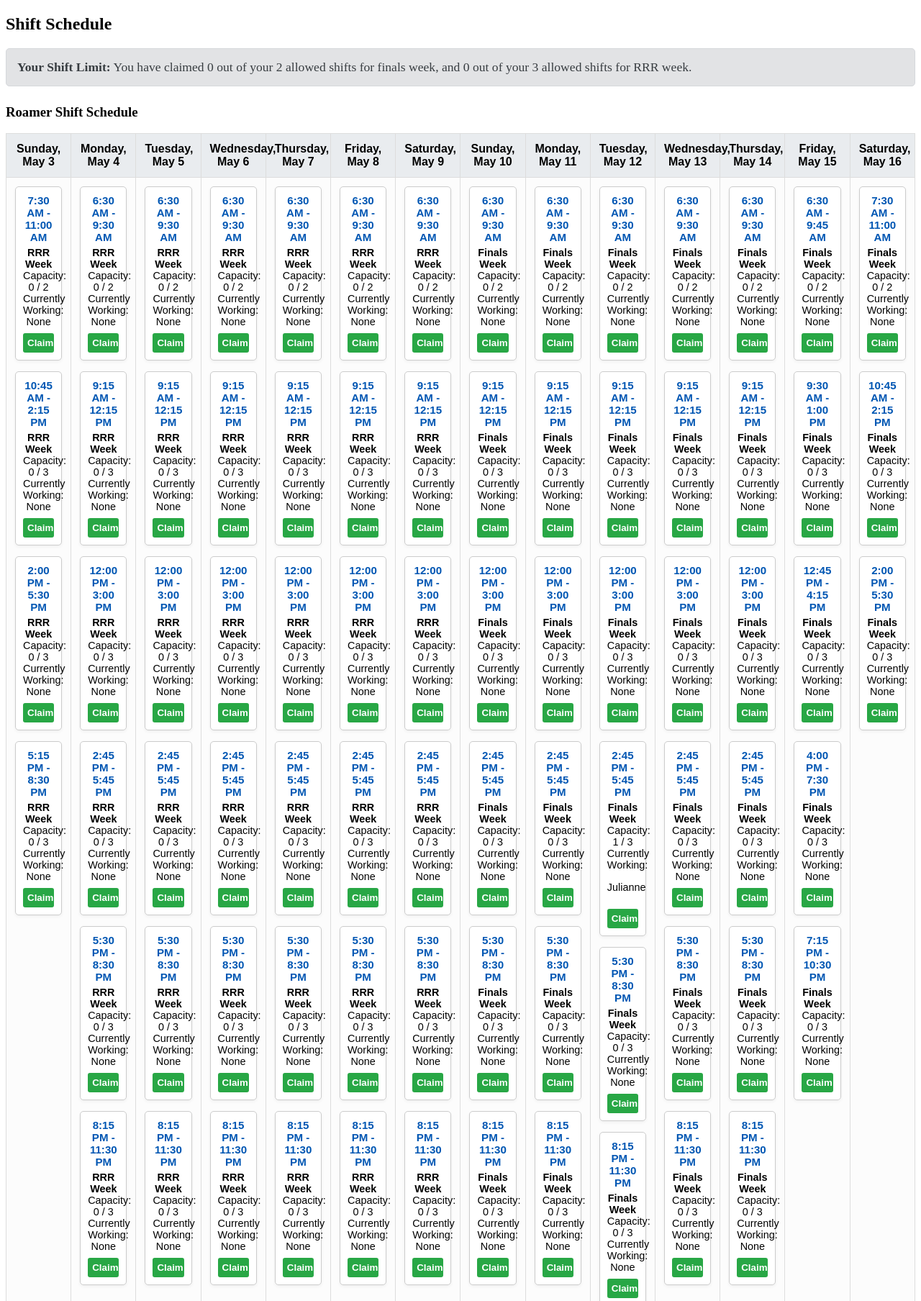
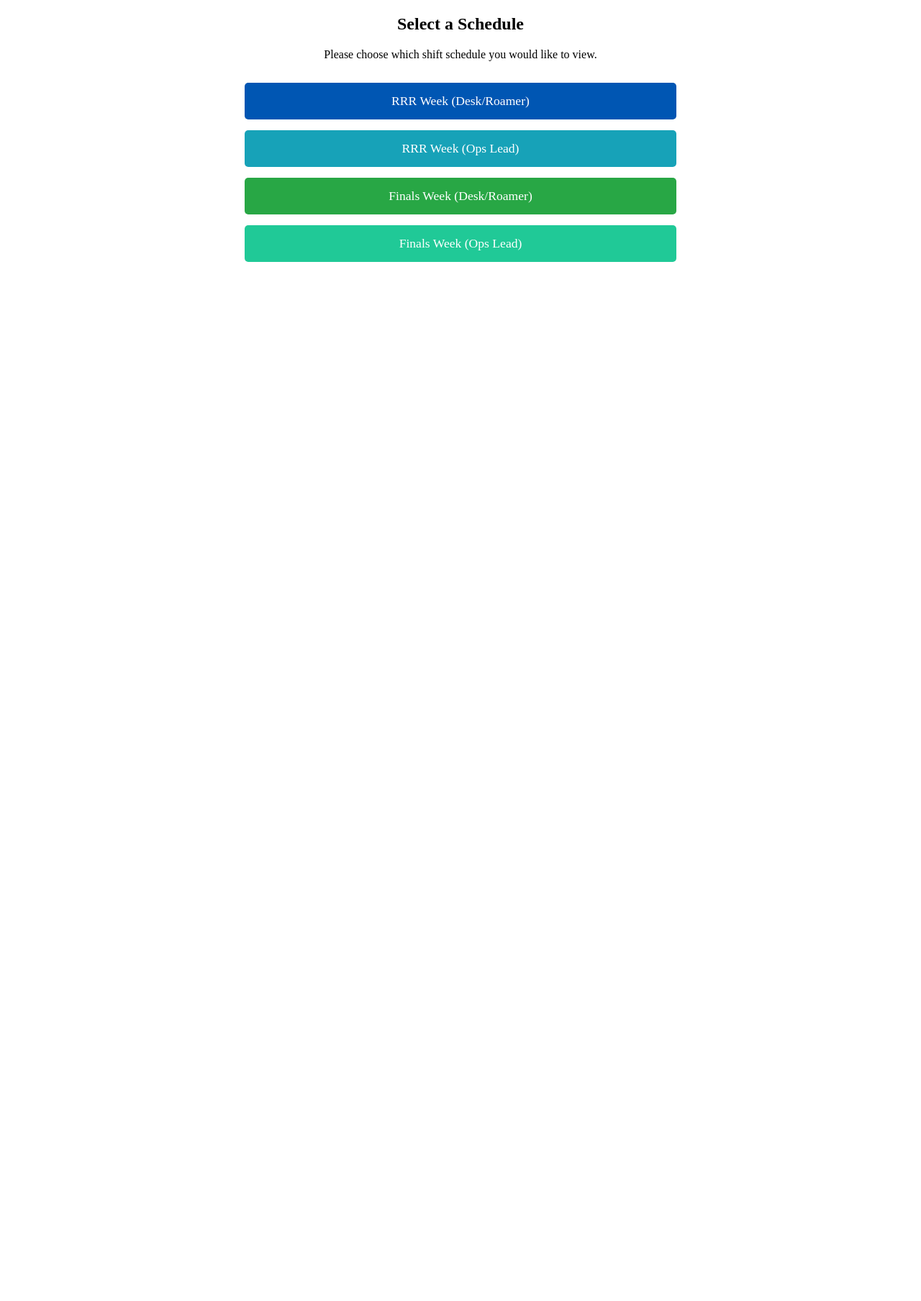
Before and after one commit to Careful-Zebra/shift_manager, a Django app: page / in a window 1280 px wide. Shown: the part 145-1953 px from the top of the page at 72% size. After the commit the page ends 509 px from the top, so only its background shows below. Run offline with Django 5.2, Linux system fonts and the light colour scheme; a user stored in the database is signed in; data comes from the database, SQL or seed files in the repository; both versions use the stored data as it was after the commit.

Commit message:
I think it's ready!

```diff
--- a/shift_manager/settings.py
+++ b/shift_manager/settings.py
@@ -114,7 +114,7 @@ USE_I18N = True
 USE_TZ = True
 
 #where to redirect users after login
-LOGIN_REDIRECT_URL = 'dashboard'
+LOGIN_REDIRECT_URL = 'home'
 
 #Where to redirect users if they aren't logged in
 LOGIN_URL = 'login'
--- a/shifts/management/commands/import_staff.py
+++ b/shifts/management/commands/import_staff.py
@@ -33,6 +33,7 @@ class Command(BaseCommand):
                         last_name=last_name,
                         boa_level=level
                     )
+                    print(f"Created user: {username} with BOA level {level} and last name {last_name}")
                     # Set a random password they will change later
                     user.set_password(last_name)
                     user.save()
--- a/shifts/templates/shifts/dashboard.html
+++ b/shifts/templates/shifts/dashboard.html
@@ -46,13 +46,19 @@
         }
     </style>
 
-    <h2>Shift Schedule</h2>
+    <div style="display: flex; justify-content: space-between; align-items: center; margin-bottom: 20px;">
+        <h2>{{ page_title }}</h2>
+        <a href="{% url 'home' %}" style="padding: 8px 15px; background-color: #6c757d; color: white; text-decoration: none; border-radius: 4px;">&larr; Back to Menu</a>
+    </div>
 
     <div style="background-color: #e2e3e5; border: 1px solid #d6d8db; padding: 15px; border-radius: 5px; margin-bottom: 25px; font-size: 1.1em; color: #383d41;">
         <strong>Your Shift Limit:</strong> You have claimed {{ user_finals_count }} out of your {{ max_shifts_finals }} allowed shifts for finals week, and {{ user_rrr_count }} out of your {{ max_shifts_rrr }} allowed shifts for RRR week.
 
-        {% if user_shift_count >= max_shifts %}
-            <span style="color: #dc3545; font-weight: bold; margin-left: 10px;">(Max shifts reached)</span>
+        {% if user_finals_count >= max_shifts_finals %}
+            <span style="color: #dc3545; font-weight: bold; margin-left: 10px;">(Max finals week shifts reached)</span>
+        {% endif %}
+        {% if user_rrr_count >= max_shifts_rrr %}
+            <span style="color: #dc3545; font-weight: bold; margin-left: 10px;">(Max RRR week shifts reached)</span>
         {% endif %}
     </div>
 
--- /dev/null
+++ b/shifts/templates/shifts/home.html
@@ -0,0 +1,24 @@
+{% extends 'shifts/base.html' %}
+
+{% block content %}
+<div style="max-width: 600px; margin: 0 auto; text-align: center;">
+    <h2>Select a Schedule</h2>
+    <p>Please choose which shift schedule you would like to view.</p>
+
+    <div style="display: flex; flex-direction: column; gap: 15px; margin-top: 30px;">
+        <a href="{% url 'schedule_view' 'rrr' 'desk_roamer' %}" class="btn" style="background-color: #0056b3; color: white; padding: 15px; text-decoration: none; font-size: 1.1em; border-radius: 5px;">
+            RRR Week (Desk/Roamer)
+        </a>
+        <a href="{% url 'schedule_view' 'rrr' 'ops_lead' %}" class="btn" style="background-color: #17a2b8; color: white; padding: 15px; text-decoration: none; font-size: 1.1em; border-radius: 5px;">
+            RRR Week (Ops Lead)
+        </a>
+
+        <a href="{% url 'schedule_view' 'finals' 'desk_roamer' %}" class="btn" style="background-color: #28a745; color: white; padding: 15px; text-decoration: none; font-size: 1.1em; border-radius: 5px;">
+            Finals Week (Desk/Roamer)
+        </a>
+        <a href="{% url 'schedule_view' 'finals' 'ops_lead' %}" class="btn" style="background-color: #20c997; color: white; padding: 15px; text-decoration: none; font-size: 1.1em; border-radius: 5px;">
+            Finals Week (Ops Lead)
+        </a>
+    </div>
+</div>
+{% endblock %}
--- a/shifts/urls.py
+++ b/shifts/urls.py
@@ -2,8 +2,10 @@ from django.urls import path
 from . import views
 
 urlpatterns = [
-    #main dashboard page
-    path('', views.dashboard, name='dashboard'),
+    #landing page w/ 4 links
+    path('', views.home, name='home'),
+
+    path('schedule/<str:week_type>/<str:role_type>/', views.schedule_view, name='schedule_view'),
 
     #the url that the claim button triggers
     path('claim/<int:shift_id>/', views.claim_shift, name='claim_shift'),
--- a/shifts/views.py
+++ b/shifts/views.py
@@ -4,20 +4,92 @@ from django.db import transaction
 from django.http import HttpResponse
 from collections import defaultdict
 from .models import Shift, Signup, User
+from django.utils import timezone
 import datetime
 
 # Create your views here.
+
+@login_required
+def home(request):
+    #renders page w/ links to 4 schedules (finals ops, finals non-ops, rrr ops, rrr non-ops)
+    return render(request, 'shifts/home.html')
+
+@login_required
+def schedule_view(request, week_type, role_type):
+    #start w/ all shifts sorted
+    shifts = Shift.objects.all().order_by('start_time')
+    target_datetime = datetime.datetime(2026, 5, 10)
+
+    #filter by week type
+    if week_type == 'rrr':
+        shifts = shifts.filter(start_time__lt=target_datetime)
+        page_title = "RRR Week Schedule"
+    elif week_type == 'finals':
+        shifts = shifts.filter(start_time__gte=target_datetime)
+        page_title = "Finals Week Schedule"
+    else:
+        return HttpResponse("Invalid week type.", status=400)
+
+    #filter by role type
+    if role_type == 'desk_roamer':
+        shifts = shifts.exclude(shift_type='OPS_LEAD')
+        page_title += " (Desk & Roamer)"
+    elif role_type == 'ops_lead':
+        shifts = shifts.filter(shift_type='OPS_LEAD')
+        page_title += " (Ops Lead)"
+    else:
+        return HttpResponse("Invalid role type.", status=400)
+
+    user_shifts = Signup.objects.filter(user=request.user).values_list('shift_id', flat=True)
+    user_shift_count = len(user_shifts)
+
+    max_shifts = 3 if request.user.boa_level in [1, 2] else 2
+    max_shifts_finals = 2
+    max_shifts_rrr = 3
+
+    # Calculate user's specific counts
+    user_finals_count = Signup.objects.filter(user=request.user, shift__start_time__gte=target_datetime).count()
+    user_rrr_count = Signup.objects.filter(user=request.user, shift__start_time__lt=target_datetime).count()
+
+    dates = sorted(list(set(shift.start_time.date() for shift in shifts)))
+
+    temp_schedule = defaultdict(lambda: defaultdict(list))
+    for shift in shifts:
+        s_type = shift.get_shift_type_display()
+        date = shift.start_time.date()
+        temp_schedule[s_type][date].append(shift)
+
+    schedule = {}
+    for s_type, dates_dict in temp_schedule.items():
+        schedule[s_type] = []
+        for date in dates:
+            schedule[s_type].append(dates_dict.get(date, []))
+
+    return render(request, 'shifts/dashboard.html', {
+        'schedule': schedule,
+        'dates': dates,
+        'user_shifts': user_shifts,
+        'user_shift_count': user_shift_count,
+        'max_shifts': max_shifts,
+        'max_shifts_finals': max_shifts_finals,
+        'max_shifts_rrr': max_shifts_rrr,
+        'user_finals_count': user_finals_count,
+        'user_rrr_count': user_rrr_count,
+        'page_title': page_title # Pass the title so the template knows what we are looking at
+    })
 
 @login_required
 def claim_shift(request, shift_id):
     shift = get_object_or_404(Shift, id=shift_id)
     user = request.user
 
+    past_webpage = request.META.get('HTTP_REFERER', '')
+
     #0. check if user already signed up for this shift
     existing_signup = Signup.objects.filter(user=user, shift=shift).first()
     if existing_signup:
         existing_signup.delete() #if so, remove it and let them try again (allows them to "unclaim" if they clicked by accident)
-        return redirect('dashboard')
+        return redirect(past_webpage)
 
     #1. permission check
     if user.boa_level in [1, 2] and shift.shift_type == 'OPS_LEAD':
@@ -25,12 +97,24 @@ def claim_shift(request, shift_id):
     if user.boa_level == 3 and shift.shift_type != 'OPS_LEAD':
         return HttpResponse("Please only request Ops lead shifts for now.", status=403)
 
-    max_shifts = 3 if user.boa_level in [1, 2] else 2
+    max_shifts_finals = 2
+    max_shifts_rrr = 3
     # Count how many shifts they are currently signed up for
     current_shift_count = Signup.objects.filter(user=user).count()
 
-    if current_shift_count >= max_shifts:
-        return HttpResponse(f"You have reached your maximum limit of {max_shifts} shifts.", status=403)
+    # Define the timezone-aware cutoff date for finals week
+    target_datetime = timezone.make_aware(datetime.datetime(2026, 5, 10))
+
+    # Use it for database filters
+    user_finals_count = Signup.objects.filter(user=user, shift__start_time__gte=target_datetime).count()
+    user_rrr_count = Signup.objects.filter(user=user, shift__start_time__lt=target_datetime).count()
+
+    # Use it to check the current shift they are trying to claim
+    if user_finals_count >= max_shifts_finals and shift.start_time >= target_datetime:
+        return HttpResponse(f"You have reached your maximum limit of {max_shifts_finals} finals week shifts.", status=403)
+
+    if user_rrr_count >= max_shifts_rrr and shift.start_time < target_datetime:
+        return HttpResponse(f"You have reached your maximum limit of {max_shifts_rrr} RRR week shifts.", status=403)
 
     #2. capacity check (atomic transac)
     with transaction.atomic():
@@ -41,55 +125,55 @@ def claim_shift(request, shift_id):
         else:
             return HttpResponse("This shift is already full.", status=400)
 
-    return redirect('dashboard')
+    return redirect(past_webpage) #redirect back to where they came from (either finals or rrr schedule page)
 
-@login_required
-def dashboard(request):
-    # Grab all shifts, sorted chronologically (earliest to latest stacking)
-    all_shifts = Shift.objects.all().order_by('start_time')
-    user_shifts = Signup.objects.filter(user=request.user).values_list('shift_id', flat=True)
+# @login_required
+# def dashboard(request):
+#     # Grab all shifts, sorted chronologically (earliest to latest stacking)
+#     all_shifts = Shift.objects.all().order_by('start_time')
+#     user_shifts = Signup.objects.filter(user=request.user).values_list('shift_id', flat=True)
 
-    # Get dates for table column headers
-    dates = sorted(list(set(shift.start_time.date() for shift in all_shifts)))
+#     # Get dates for table column headers
+#     dates = sorted(list(set(shift.start_time.date() for shift in all_shifts)))
 
-    # Calculate max limits and current counts to show on the dashboard
-    user_shift_count = len(user_shifts)
-    max_shifts = 3 if request.user.boa_level in [1, 2] else 2
-    max_shifts_finals = 2
-    max_shifts_rrr = 3
-    user_finals_count = 0
-    user_rrr_count = 0
-    # Creates a timezone-aware datetime object for midnight on May 10, 2026
-    target_datetime = datetime.datetime(2026, 5, 10)
+#     # Calculate max limits and current counts to show on the dashboard
+#     user_shift_count = len(user_shifts)
+#     max_shifts = 3 if request.user.boa_level in [1, 2] else 2
+#     max_shifts_finals = 2
+#     max_shifts_rrr = 3
+#     user_finals_count = 0
+#     user_rrr_count = 0
+#     # Creates a timezone-aware datetime object for midnight on May 10, 2026
+#     target_datetime = datetime.datetime(2026, 5, 10)
 
-    user_rrr_count = Signup.objects.filter(
-        user=request.user,
-        shift__start_time__lt=target_datetime
-    ).count()
-    user_finals_count = user_shift_count - user_rrr_count
+#     user_rrr_count = Signup.objects.filter(
+#         user=request.user,
+#         shift__start_time__lt=target_datetime
+#     ).count()
+#     user_finals_count = user_shift_count - user_rrr_count
 
 
-    # 1. Group shifts by Type and Date dynamically
-    temp_schedule = defaultdict(lambda: defaultdict(list))
-    for shift in all_shifts:
-        shift_type = shift.get_shift_type_display()
-        date = shift.start_time.date()
-        temp_schedule[shift_type][date].append(shift)
+#     # 1. Group shifts by Type and Date dynamically
+#     temp_schedule = defaultdict(lambda: defaultdict(list))
+#     for shift in all_shifts:
+#         shift_type = shift.get_shift_type_display()
+#         date = shift.start_time.date()
+#         temp_schedule[shift_type][date].append(shift)
 
-    # 2. Format into clean columns matching the 'dates' list for the template
-    schedule = {}
-    for shift_type, dates_dict in temp_schedule.items():
-        schedule[shift_type] = []
-        for date in dates:
-            # We just append the list of shifts for each day (left-to-right columns)
-            schedule[shift_type].append(dates_dict.get(date, []))
+#     # 2. Format into clean columns matching the 'dates' list for the template
+#     schedule = {}
+#     for shift_type, dates_dict in temp_schedule.items():
+#         schedule[shift_type] = []
+#         for date in dates:
+#             # We just append the list of shifts for each day (left-to-right columns)
+#             schedule[shift_type].append(dates_dict.get(date, []))
 
-    return render(request, 'shifts/dashboard.html',
-                  {'schedule': schedule,
-                   'dates': dates,
-                   'user_shifts': user_shifts,
-                   'user_shift_count': user_shift_count,
-                   'max_shifts_finals': max_shifts_finals,
-                   'max_shifts_rrr': max_shifts_rrr,
-                   'user_finals_count': user_finals_count,
-                   'user_rrr_count': user_rrr_count,})
+#     return render(request, 'shifts/dashboard.html',
+#                   {'schedule': schedule,
+#                    'dates': dates,
+#                    'user_shifts': user_shifts,
+#                    'user_shift_count': user_shift_count,
+#                    'max_shifts_finals': max_shifts_finals,
+#                    'max_shifts_rrr': max_shifts_rrr,
+#                    'user_finals_count': user_finals_count,
+#                    'user_rrr_count': user_rrr_count,})
```
Also changed, not shown: db.sqlite3.
